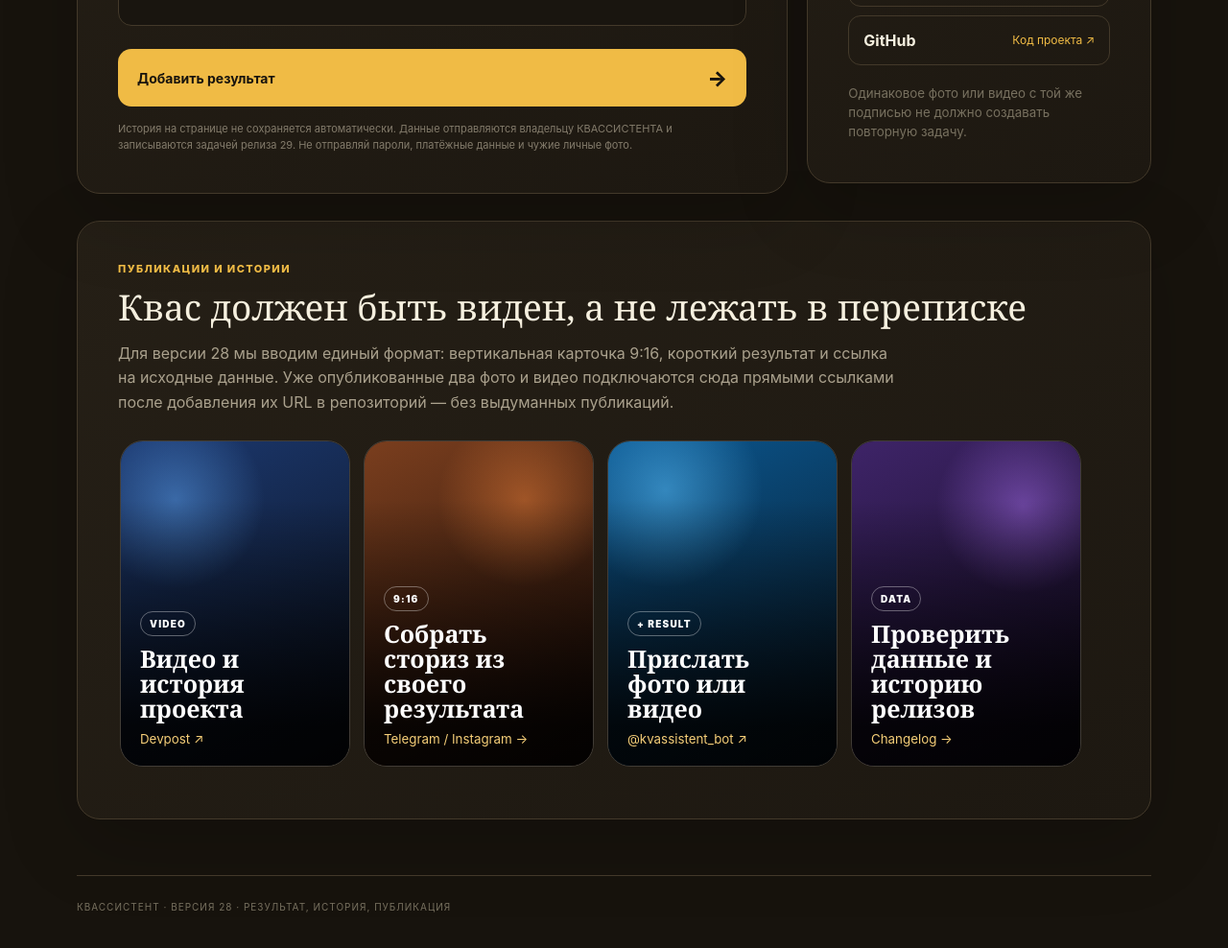
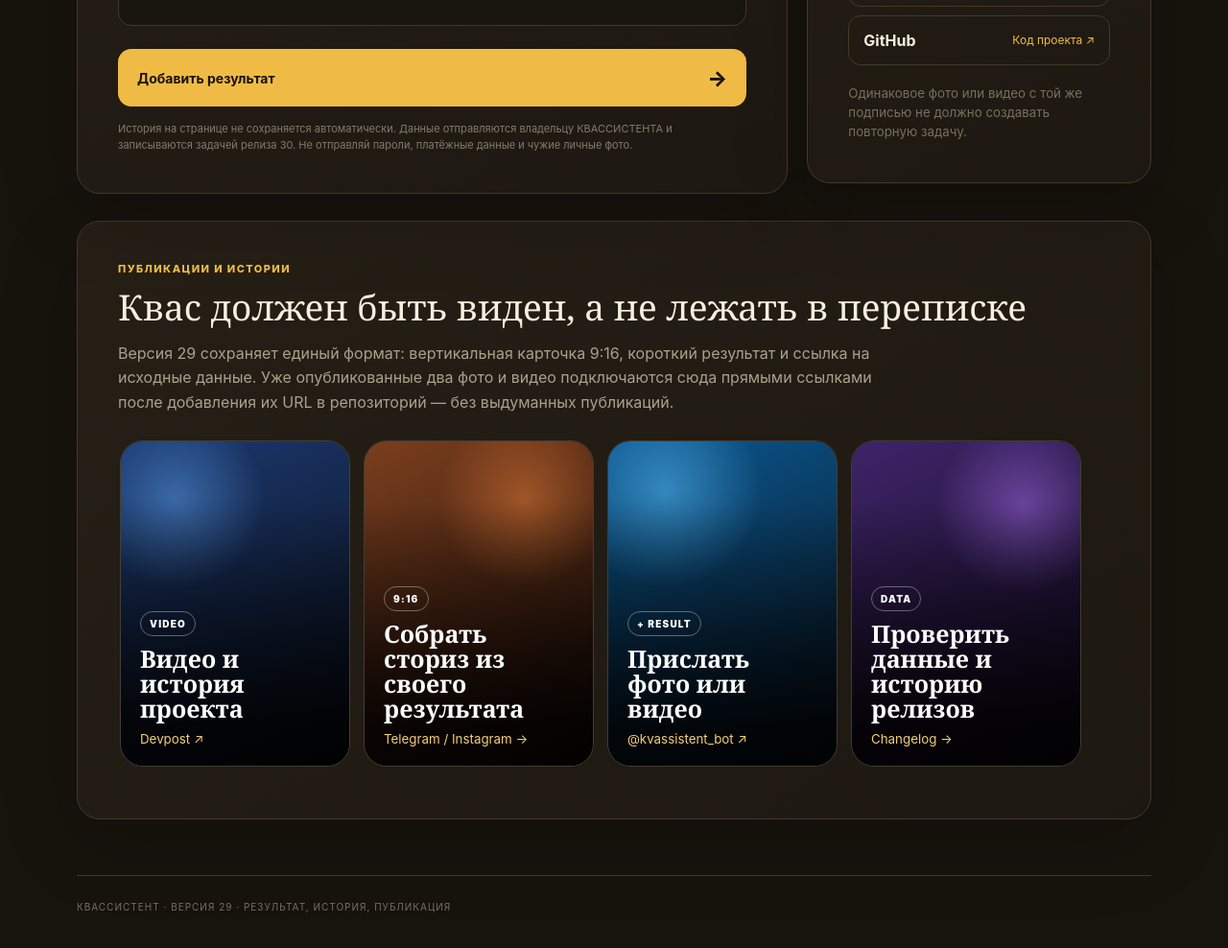
Before and after one commit to bambuchastudent/kvas-ai-agent, a website: page feedback/index.html in a window 1280 px wide. Shown: the part 1020-2008 px from the top of the page at 96% size. Drawn offline with Linux system fonts and the light colour scheme.

Commit message:
Keep result intake synchronized with Version 29

```diff
--- a/feedback/index.html
+++ b/feedback/index.html
@@ -5,7 +5,7 @@
   <meta name="viewport" content="width=device-width,initial-scale=1">
   <meta name="theme-color" content="#17130d">
   <meta name="description" content="Добавьте результат домашнего кваса в КВАССИСТЕНТ одним коротким сообщением, с необязательной ссылкой на фото или видео.">
-  <title>Добавить результат · КВАССИСТЕНТ · Версия 28</title>
+  <title>Добавить результат · КВАССИСТЕНТ · Версия 29</title>
   <link rel="stylesheet" href="styles.css">
 </head>
 <body>
@@ -15,7 +15,7 @@
   </header>
   <main>
     <section class="hero">
-      <p class="kicker">Версия 28 · результат за полминуты</p>
+      <p class="kicker">Версия 29 · результат за полминуты</p>
       <h1>Покажи, что<br><em>получилось.</em></h1>
       <p class="lead">Напиши вкус и сколько бродило. Фото, видео, имя и контакт — необязательно. Результат уйдёт автору и станет кандидатом в истории и галерею.</p>
     </section>
@@ -40,7 +40,7 @@
         <label class="honey" aria-hidden="true"><span>Website</span><input name="website" tabindex="-1" autocomplete="off"></label>
 
         <button type="submit"><strong>Добавить результат</strong><span>→</span></button>
-        <p class="privacy">История на странице не сохраняется автоматически. Данные отправляются владельцу КВАССИСТЕНТА и записываются задачей релиза 29. Не отправляй пароли, платёжные данные и чужие личные фото.</p>
+        <p class="privacy">История на странице не сохраняется автоматически. Данные отправляются владельцу КВАССИСТЕНТА и записываются задачей релиза 30. Не отправляй пароли, платёжные данные и чужие личные фото.</p>
         <p id="form-result" class="form-result" role="status" aria-live="polite" hidden></p>
       </form>
 
@@ -60,7 +60,7 @@
     <section class="story-publications" id="stories">
       <p class="kicker">Публикации и истории</p>
       <h2>Квас должен быть виден, а не лежать в переписке</h2>
-      <p class="story-lead">Для версии 28 мы вводим единый формат: вертикальная карточка 9:16, короткий результат и ссылка на исходные данные. Уже опубликованные два фото и видео подключаются сюда прямыми ссылками после добавления их URL в репозиторий — без выдуманных публикаций.</p>
+      <p class="story-lead">Версия 29 сохраняет единый формат: вертикальная карточка 9:16, короткий результат и ссылка на исходные данные. Уже опубликованные два фото и видео подключаются сюда прямыми ссылками после добавления их URL в репозиторий — без выдуманных публикаций.</p>
       <div class="story-rail">
         <a class="story-card story-video" href="https://devpost.com/software/kvassistent" target="_blank" rel="noopener noreferrer"><span>VIDEO</span><strong>Видео и история проекта</strong><small>Devpost ↗</small></a>
         <a class="story-card story-create" href="stories/"><span>9:16</span><strong>Собрать сториз из своего результата</strong><small>Telegram / Instagram →</small></a>
@@ -69,7 +69,7 @@
       </div>
     </section>
   </main>
-  <footer>КВАССИСТЕНТ · Версия 28 · Результат, история, публикация</footer>
+  <footer>КВАССИСТЕНТ · Версия 29 · Результат, история, публикация</footer>
 
   <script>
   (() => {
```
